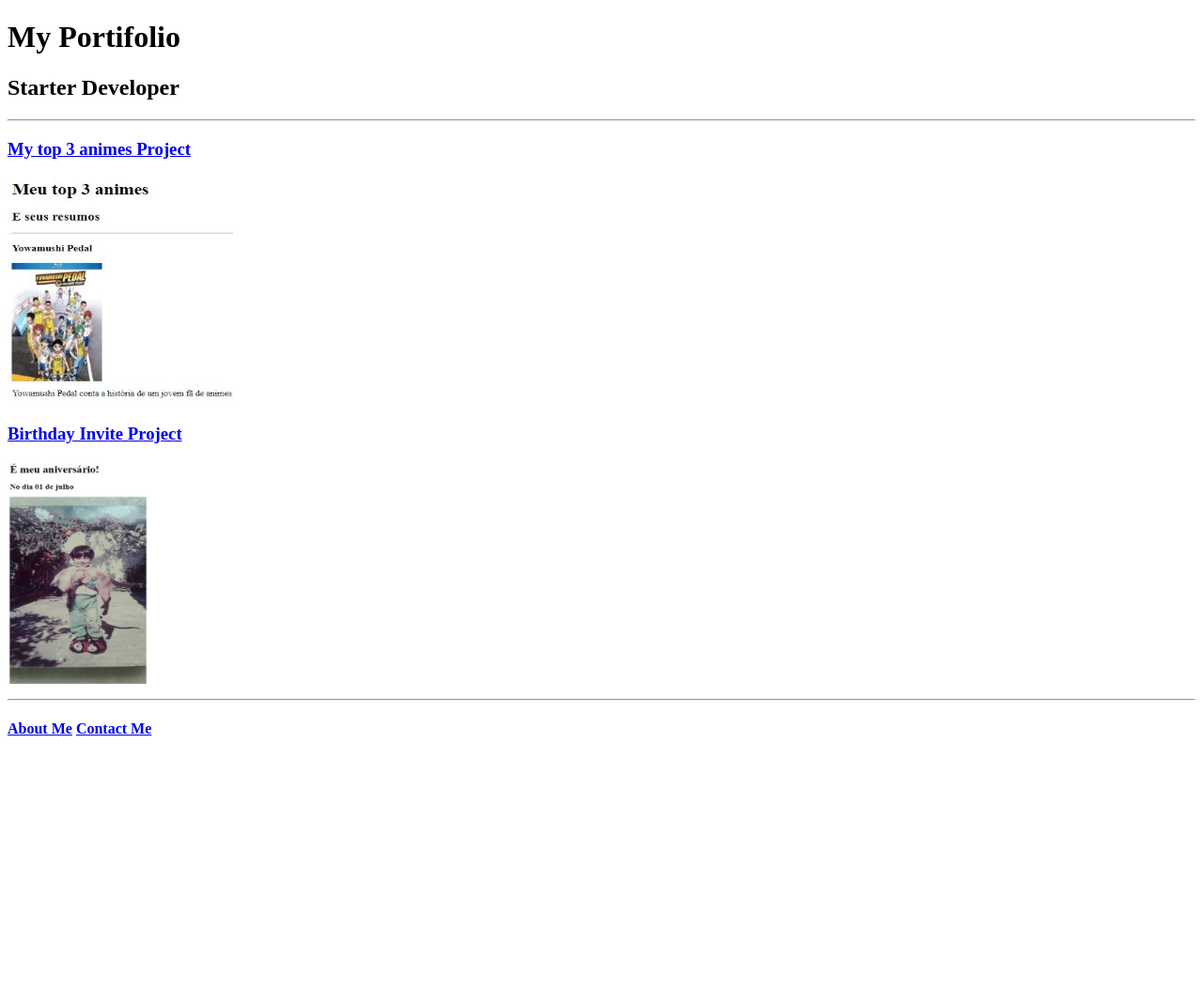
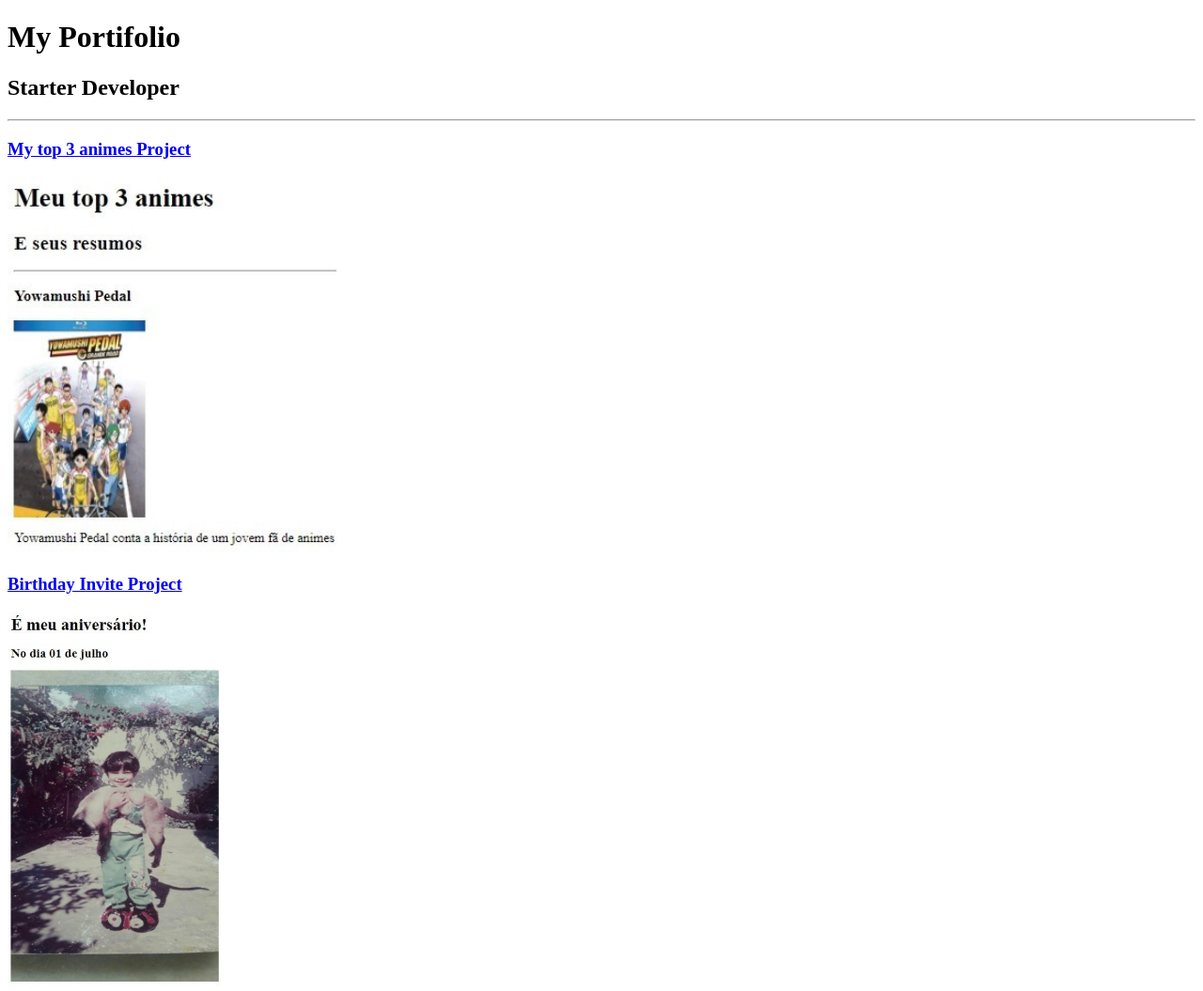
Before and after one commit to abreugdc/html-portifolio2, a plain HTML site: page index.html in a window 1280 px wide. Shown: the top 1055 px of the page at 94% size. Before the commit the page ends 806 px from the top, so only its background shows below. Drawn offline with Linux system fonts and the light colour scheme.

Commit message:
Update index.html

```diff
--- a/index.html
+++ b/index.html
@@ -11,11 +11,11 @@
         <hr />
 
         <h3><a href="./public/movie-ranking.html">My top 3 animes Project</a></h3>
-        <img src="./assets/images/WhatsApp Image 2023-05-14 at 10.42.32.jpeg" width="240" height="240"
+        <img src="./assets/images/WhatsApp Image 2023-05-14 at 10.42.32.jpeg" height="400"
             alt="My top 3 animes Project Preview"></img>
 
         <h3><a href="./public/birthday-invite.html">Birthday Invite Project</a></h3>
-        <img src="./assets/images/WhatsApp Image 2023-05-14 at 10.43.35.jpeg" width="240" height="240"
+        <img src="./assets/images/WhatsApp Image 2023-05-14 at 10.43.35.jpeg" height="400"
             alt="Birthday Invite Project Preview"></img>
 
             <hr />
```
